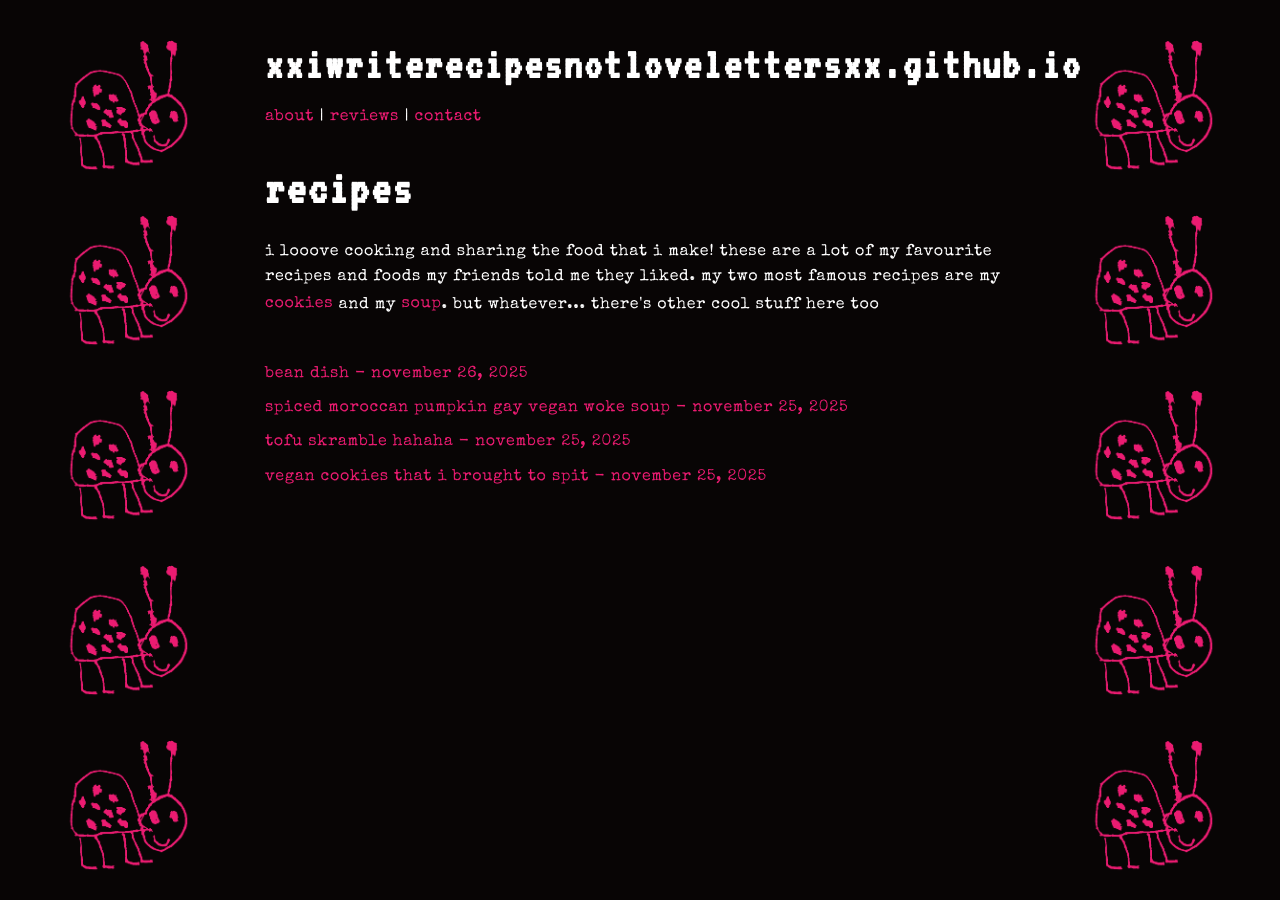
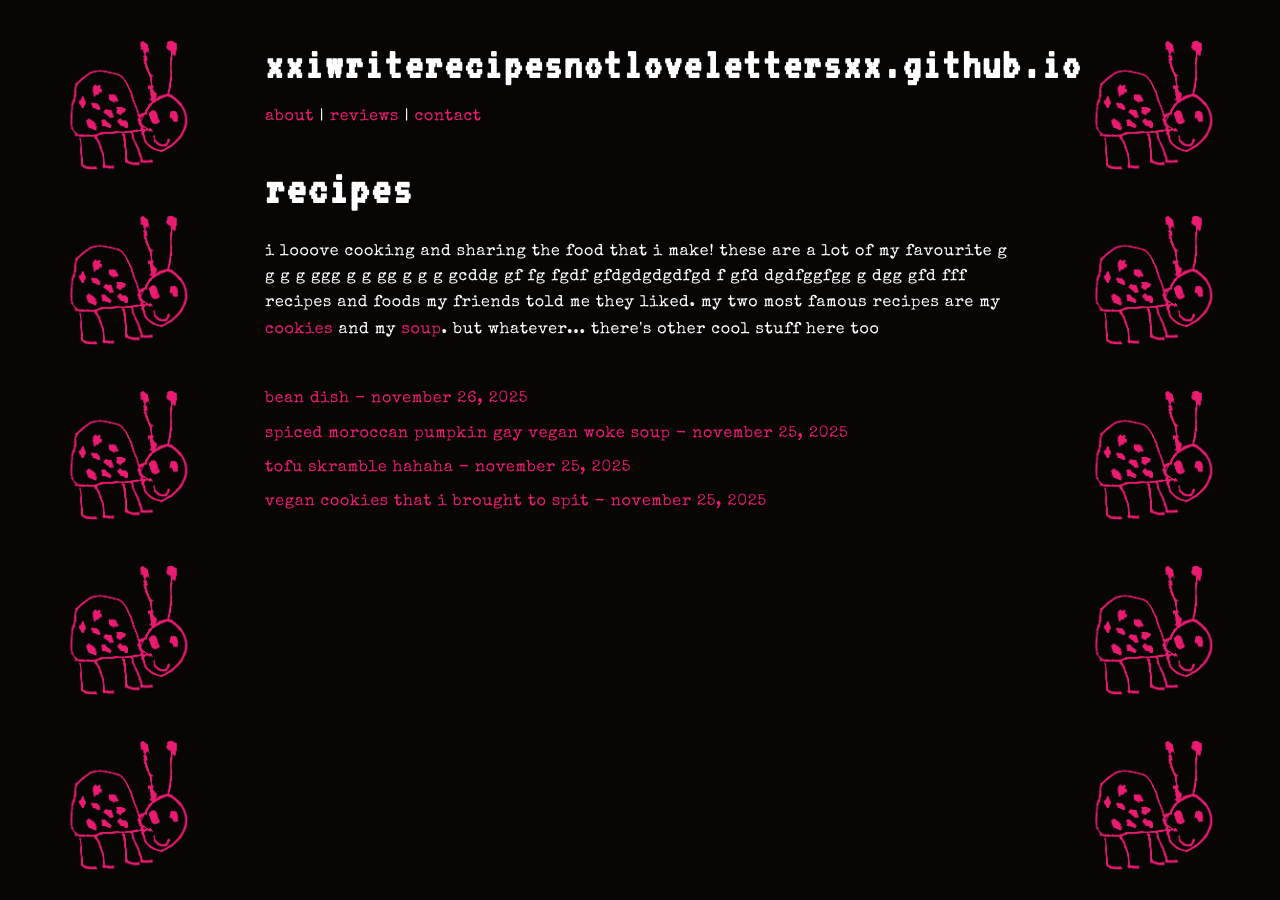
Before and after one commit to xxiwriterecipesnotlovelettersxx/xxiwriterecipesnotlovelettersxx.github.io, a Jekyll site: the page built from recipes.md, in a window 1280 px wide. Built offline with Jekyll 4.4.1, drawn with Linux system fonts in a browser that asks for light colours.

Commit message:
Update recipes.md

```diff
--- a/recipes.md
+++ b/recipes.md
@@ -4,7 +4,7 @@ title: recipes
 ---
 
 <h1>recipes</h1>
-<p>i looove cooking and sharing the food that i make! these are a lot of my favourite recipes and foods my friends told me they liked. my two most famous recipes are my <a href="/recipe/2025/11/25/vegan-cookies-that-i-brought-to-spit">cookies</a> and my <a href="/recipe/2025/11/25/spiced-morrocan-pumpkin-gay-vegan-woke-soup">soup</a>. but whatever... there's other cool stuff here too</p>
+<p>i looove cooking and sharing the food that i make! these are a lot of my favourite g g g g ggg g g gg g g g gcddg gf fg fgdf gfdgdgdgdfgd f gfd dgdfggfgg g dgg gfd fff recipes and foods my friends told me they liked. my two most famous recipes are my <a href="/recipe/2025/11/25/vegan-cookies-that-i-brought-to-spit">cookies</a> and my <a href="/recipe/2025/11/25/spiced-morrocan-pumpkin-gay-vegan-woke-soup">soup</a>. but whatever... there's other cool stuff here too</p>
 <br>
 <ul class="recipe-list">
 {% assign recipe_posts = site.posts | where:"categories","recipe" | sort:"date" | reverse %}
```
